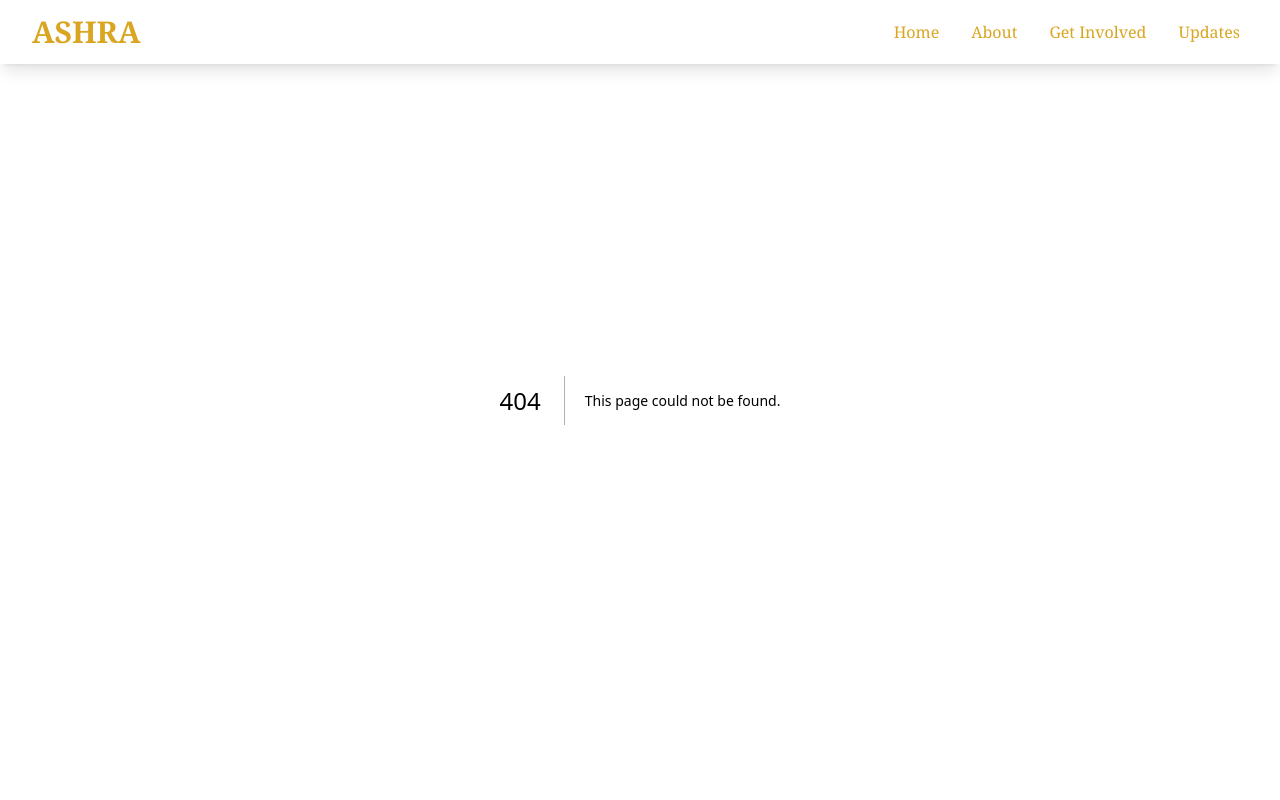
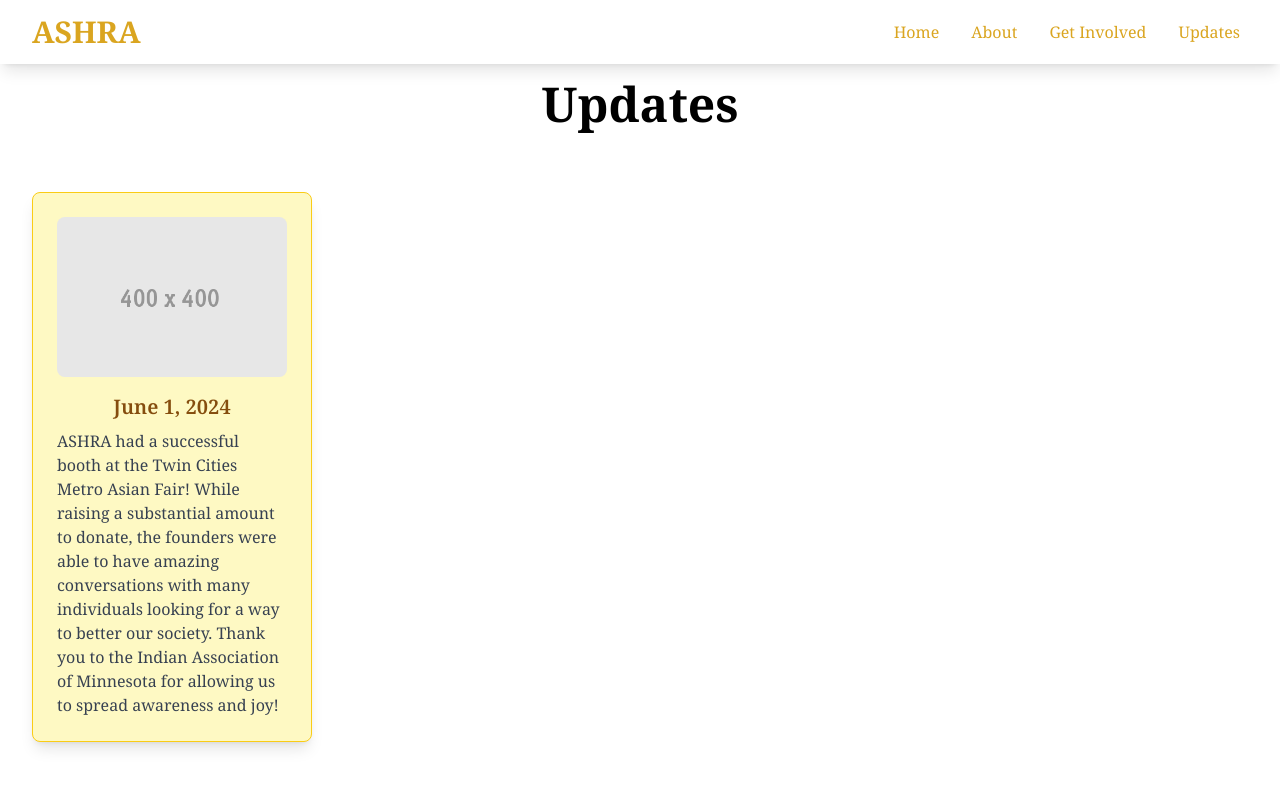
Before and after one commit to Sarvajith-Karun/ASHRA-Website, a Next.js app: page /updates in a window 1280 px wide. Before the commit this address had no page. Shown: the top 800 px of the page. Built offline with nearby package versions, Linux system fonts and the light colour scheme.

Commit message:
added updates page

```diff
--- /dev/null
+++ b/app/updates/page.tsx
@@ -0,0 +1,12 @@
+import UpdatesSection1 from '@/components/updates/UpdatesSection1'
+import React from 'react'
+
+const page = () => {
+  return (
+    <main>
+      <UpdatesSection1 />
+    </main>
+  )
+}
+
+export default page
--- a/components/Navbar.tsx
+++ b/components/Navbar.tsx
@@ -35,7 +35,7 @@ const Navbar = () => {
                   Get Involved
                   <span className="absolute left-0 bottom-0 w-full h-0.5 bg-[#DAA520] transform scale-x-0 group-hover:scale-x-100 transition-transform duration-300 ease-in-out origin-left"></span>
                 </a>
-                <a href="/" className="relative inline-block text-[#DAA520] rounded-lg p-2 transition duration-300 ease-in-out group">
+                <a href="/updates" className="relative inline-block text-[#DAA520] rounded-lg p-2 transition duration-300 ease-in-out group">
                   Updates
                   <span className="absolute left-0 bottom-0 w-full h-0.5 bg-[#DAA520] transform scale-x-0 group-hover:scale-x-100 transition-transform duration-300 ease-in-out origin-left"></span>
                 </a>
@@ -79,15 +79,15 @@ const Navbar = () => {
                 Home
                 <span className="absolute left-0 bottom-0 w-full h-0.5 bg-[#DAA520] transform scale-x-0 group-hover:scale-x-100 transition-transform duration-300 ease-in-out origin-left"></span>
               </a>
-              <a href="/" className="relative block text-[#DAA520] rounded-lg p-2 transition duration-300 ease-in-out group">
+              <a href="/about" className="relative block text-[#DAA520] rounded-lg p-2 transition duration-300 ease-in-out group">
                 About
                 <span className="absolute left-0 bottom-0 w-full h-0.5 bg-[#DAA520] transform scale-x-0 group-hover:scale-x-100 transition-transform duration-300 ease-in-out origin-left"></span>
               </a>
-              <a href="/" className="relative block text-[#DAA520] rounded-lg p-2 transition duration-300 ease-in-out group">
+              <a href="/getinvolved" className="relative block text-[#DAA520] rounded-lg p-2 transition duration-300 ease-in-out group">
                 Get Involved
                 <span className="absolute left-0 bottom-0 w-full h-0.5 bg-[#DAA520] transform scale-x-0 group-hover:scale-x-100 transition-transform duration-300 ease-in-out origin-left"></span>
               </a>
-              <a href="/" className="relative block text-[#DAA520] rounded-lg p-2 transition duration-300 ease-in-out group">
+              <a href="/updates" className="relative block text-[#DAA520] rounded-lg p-2 transition duration-300 ease-in-out group">
                 Updates
                 <span className="absolute left-0 bottom-0 w-full h-0.5 bg-[#DAA520] transform scale-x-0 group-hover:scale-x-100 transition-transform duration-300 ease-in-out origin-left"></span>
               </a>
--- a/components/Section3.tsx
+++ b/components/Section3.tsx
@@ -1,54 +1,27 @@
 import React from 'react';
+import { activities } from '@/data'; // Adjust the path according to your file structure
 
-const Section3 = () => {
+const Section3: React.FC = () => {
   return (
     <section className="bg-white py-20">
       <div className="max-w-7xl mx-auto text-center">
         <h2 className="text-5xl font-bold text-black mb-16">Our Activities</h2>
         <div className="grid grid-cols-1 md:grid-cols-2 lg:grid-cols-4 gap-12">
-
-          <div className="flex flex-col items-center">
-            <div className="w-32 h-32 mb-4 rounded-full bg-yellow-300 flex items-center justify-center">
-              <img src="dance-event.jpg" alt="Dance Event" className="rounded-full object-cover w-full h-full" />
+          {activities.map((activity, index) => (
+            <div key={index} className="flex flex-col items-center">
+              <div className="w-32 h-32 mb-4 rounded-full bg-yellow-300 flex items-center justify-center">
+                <img
+                  src={activity.image}
+                  alt={activity.title}
+                  className="rounded-full object-cover w-full h-full"
+                />
+              </div>
+              <h3 className="text-2xl font-semibold text-black mb-4">{activity.title}</h3>
+              <p className="text-lg text-black">
+                {activity.description}
+              </p>
             </div>
-            <h3 className="text-2xl font-semibold text-black mb-4">Dance Events</h3>
-            <p className="text-lg text-black">
-              Use the passion for dance to build a community and collect donations. Join us in celebrating culture and raising funds to support our mission.
-            </p>
-          </div>
-
-
-          <div className="flex flex-col items-center">
-            <div className="w-32 h-32 mb-4 rounded-full bg-yellow-300 flex items-center justify-center">
-              <img src="cultural-classes.jpg" alt="Cultural Classes" className="rounded-full object-cover w-full h-full" />
-            </div>
-            <h3 className="text-2xl font-semibold text-black mb-4">Cultural Classes</h3>
-            <p className="text-lg text-black">
-              Educate on South Asian cultures and diversify perspectives. Our classes enrich the community with knowledge about South Asia's rich heritage.
-            </p>
-          </div>
-
-
-          <div className="flex flex-col items-center">
-            <div className="w-32 h-32 mb-4 rounded-full bg-yellow-300 flex items-center justify-center">
-              <img src="volunteering-services.webp" alt="Volunteering Services" className="rounded-full object-cover w-full h-full" />
-            </div>
-            <h3 className="text-2xl font-semibold text-black mb-4">Volunteering Services</h3>
-            <p className="text-lg text-black">
-              Volunteer and spread awareness with 100% of proceeds going to various causes. Join our outreach programs to bring hope to those in need.
-            </p>
-          </div>
-
-
-          <div className="flex flex-col items-center">
-            <div className="w-32 h-32 mb-4 rounded-full bg-yellow-300 flex items-center justify-center">
-              <img src="community.jpg" alt="Community" className="rounded-full object-cover w-full h-full" />
-            </div>
-            <h3 className="text-2xl font-semibold text-black mb-4">Community</h3>
-            <p className="text-lg text-black">
-              Build resilience and spread hope, let us thrive together hand in hand. Together, we can create a better future for all.
-            </p>
-          </div>
+          ))}
         </div>
       </div>
     </section>
--- a/components/getinvolved/InvolvedSection1.tsx
+++ b/components/getinvolved/InvolvedSection1.tsx
@@ -1,48 +1,29 @@
 import React from 'react';
+import { founders } from '@/data'; // Adjust the path according to your file structure
 
-const InvolvedSection1 = () => {
+const InvolvedSection1: React.FC = () => {
   return (
     <section className="bg-white py-20">
       <div className="max-w-7xl mx-auto text-center">
         <h2 className="text-5xl font-bold text-black mb-16">Founders</h2>
         <div className="grid grid-cols-1 md:grid-cols-3 lg:grid-cols-3 gap-12">
-
-          <div className="flex flex-col items-center">
-            <div className="w-32 h-32 mb-4 rounded-full bg-yellow-300 flex items-center justify-center">
-              <img src="DefaultPfp.png" alt="Founder Image" className="rounded-full object-cover w-full h-full" />
+          {founders.map((founder, index) => (
+            <div key={index} className="flex flex-col items-center">
+              <div className="w-32 h-32 mb-4 rounded-full bg-yellow-300 flex items-center justify-center">
+                <img
+                  src={founder.image}
+                  alt={`${founder.name}'s Profile`}
+                  className="rounded-full object-cover w-full h-full"
+                />
+              </div>
+              <h3 className="text-2xl font-semibold text-black mb-4">{founder.name}</h3>
+              <p className="text-lg text-black">
+                <a href={`mailto:${founder.email}`} className="hover:text-[#DAA520]">
+                  {founder.email}
+                </a>
+              </p>
             </div>
-            <h3 className="text-2xl font-semibold text-black mb-4">Shriya Yalamanchili</h3>
-            <p className="text-lg text-black">
-              <a href="mailto:shriya.chili@gmail.com" className="hover:text-[#DAA520]">
-                shriya.chili@gmail.com
-              </a>
-            </p>
-          </div>
-
-          <div className="flex flex-col items-center">
-            <div className="w-32 h-32 mb-4 rounded-full bg-yellow-300 flex items-center justify-center">
-              <img src="DefaultPfp.png" alt="Founder Image" className="rounded-full object-cover w-full h-full" />
-            </div>
-            <h3 className="text-2xl font-semibold text-black mb-4">Sadhna Patlola</h3>
-            <p className="text-lg text-black">
-              <a href="mailto:sadhna.patlola@gmail.com" className="hover:text-[#DAA520]">
-                sadhna.patlola@gmail.com
-              </a>
-            </p>
-          </div>
-
-          <div className="flex flex-col items-center">
-            <div className="w-32 h-32 mb-4 rounded-full bg-yellow-300 flex items-center justify-center">
-              <img src="DefaultPfp.png" alt="Founder Image" className="rounded-full object-cover w-full h-full" />
-            </div>
-            <h3 className="text-2xl font-semibold text-black mb-4">Anshi Peddaredivari</h3>
-            <p className="text-lg text-black">
-              <a href="mailto:anshi.pedda@gmail.com" className="hover:text-[#DAA520]">
-                anshi.pedda@gmail.com
-              </a>
-            </p>
-          </div>
-
+          ))}
         </div>
       </div>
     </section>
--- /dev/null
+++ b/components/updates/UpdatesSection1.tsx
@@ -0,0 +1,37 @@
+import React from 'react';
+import { updates } from '@/data';
+
+const UpdatesSection1 = () => {
+  return (
+    <section className="bg-white py-16 pt-20">
+      <div className="max-w-4xl mx-auto text-center mb-16">
+        <h2 className="text-5xl font-bold text-black">Updates</h2>
+      </div>
+      <div className="max-w-7xl mx-auto px-4 sm:px-6 lg:px-8">
+        <div className="grid grid-cols-1 sm:grid-cols-2 md:grid-cols-3 lg:grid-cols-4 gap-8 justify-items-center">
+          {updates.map((update, index) => (
+            <div
+              key={index}
+              className="bg-yellow-100 border border-yellow-400 p-6 rounded-lg shadow-lg flex flex-col items-center"
+              style={{ width: '100%' }} // Ensure card width fits within grid column
+            >
+              <div className="relative w-full h-40 mb-4">
+                <img
+                  src={update.image}
+                  alt={update.description}
+                  className="absolute inset-0 w-full h-full object-cover rounded-lg"
+                />
+              </div>
+              <div className="flex-grow flex flex-col items-center justify-center">
+                <h3 className="text-xl font-semibold text-yellow-800 mb-2">{update.date}</h3>
+                <p className="text-gray-700">{update.description}</p>
+              </div>
+            </div>
+          ))}
+        </div>
+      </div>
+    </section>
+  );
+};
+
+export default UpdatesSection1;
--- /dev/null
+++ b/data.ts
@@ -0,0 +1,66 @@
+export interface Update {
+  date: string,
+  description: string,
+  image: string,
+}
+
+export const updates: Update[] = [
+  {
+    date: "June 1, 2024",
+    description: "ASHRA had a successful booth at the Twin Cities Metro Asian Fair! While raising a substantial amount to donate, the founders were able to have amazing conversations with many individuals looking for a way to better our society. Thank you to the Indian Association of Minnesota for allowing us to spread awareness and joy!",
+    image: "StandardImage.png",
+  }
+]
+
+export interface Activity {
+  title: string;
+  description: string;
+  image: string;
+}
+
+export const activities: Activity[] = [
+  {
+    title: "Dance Events",
+    description: "Use the passion for dance to build a community and collect donations. Join us in celebrating culture and raising funds to support our mission.",
+    image: "dance-event.jpg",
+  },
+  {
+    title: "Cultural Classes",
+    description: "Educate on South Asian cultures and diversify perspectives. Our classes enrich the community with knowledge about South Asia's rich heritage.",
+    image: "cultural-classes.jpg",
+  },
+  {
+    title: "Volunteering Services",
+    description: "Volunteer and spread awareness with 100% of proceeds going to various causes. Join our outreach programs to bring hope to those in need.",
+    image: "volunteering-services.webp",
+  },
+  {
+    title: "Community",
+    description: "Build resilience and spread hope, let us thrive together hand in hand. Together, we can create a better future for all.",
+    image: "community.jpg",
+  },
+];
+
+export interface Founder {
+  name: string;
+  email: string;
+  image: string;
+}
+
+export const founders: Founder[] = [
+  {
+    name: "Shriya Yalamanchili",
+    email: "shriya.chili@gmail.com",
+    image: "DefaultPfp.png",
+  },
+  {
+    name: "Sadhna Patlola",
+    email: "sadhna.patlola@gmail.com",
+    image: "DefaultPfp.png",
+  },
+  {
+    name: "Anshi Peddaredivari",
+    email: "anshi.pedda@gmail.com",
+    image: "DefaultPfp.png",
+  },
+];
```
